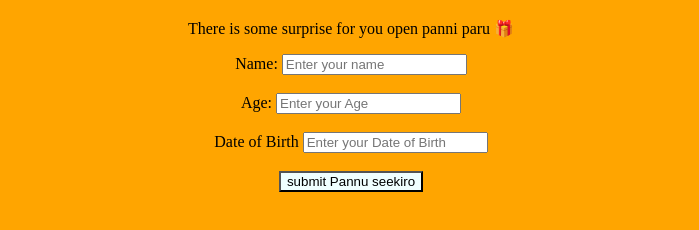
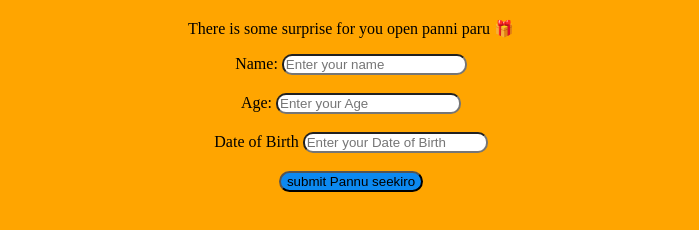
Before and after one commit to narenkarthick0405-sudo/practice, a plain HTML site: page index.html in a window 1280 px wide. Shown: the part 62-292 px from the top of the page, without its empty margins (289-988 px from the left). Drawn offline with Linux system fonts and the light colour scheme.

Commit message:
Update index.html

```diff
--- a/index.html
+++ b/index.html
@@ -7,9 +7,14 @@
             {
                 background:orange;
             }
+            input
+            {
+                border-radius:10px;
+            }
             button
             {
-                background:azure;
+                background:rgb(12, 137, 240);
+                border-radius:20px;
             }
         </style>
     </head>
```
